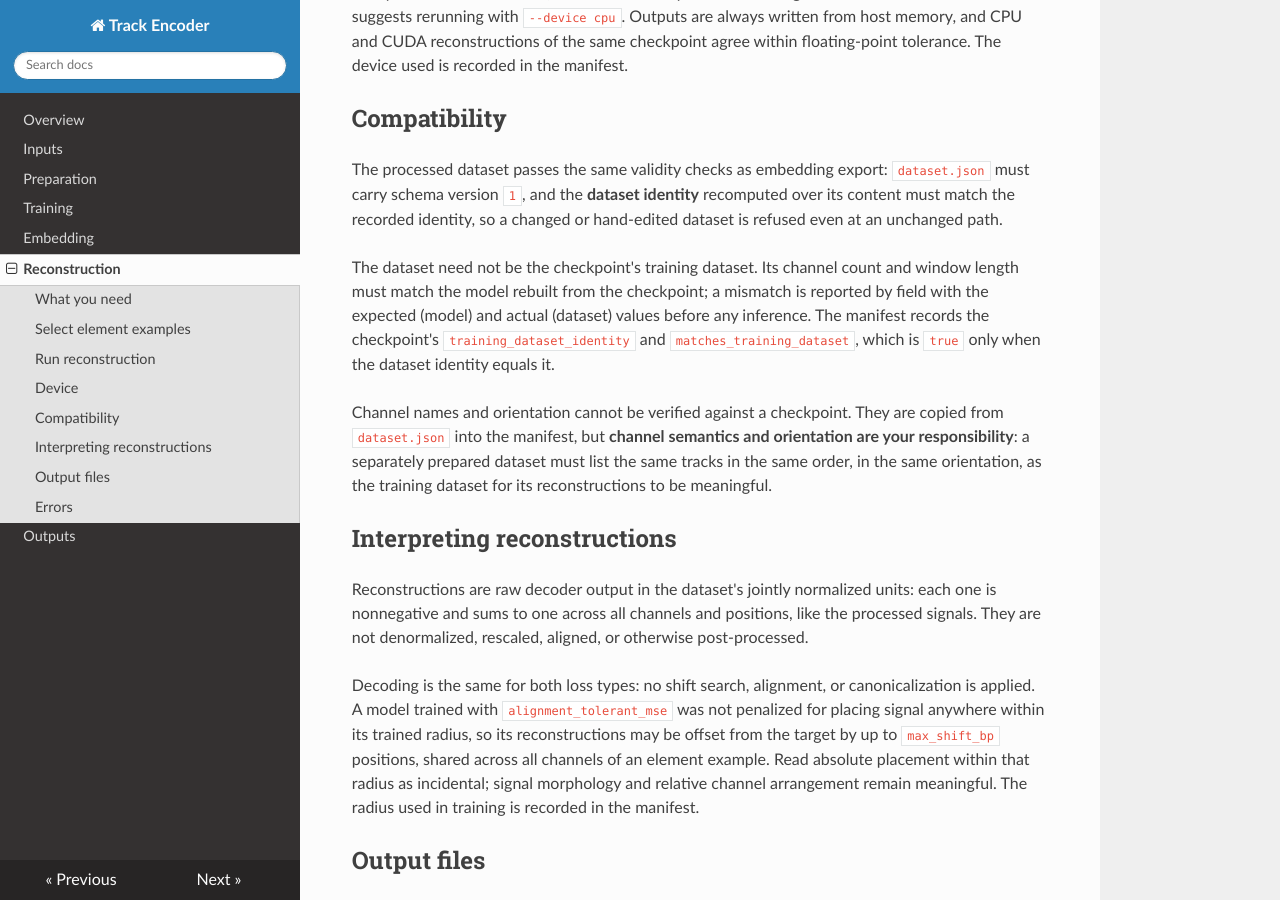
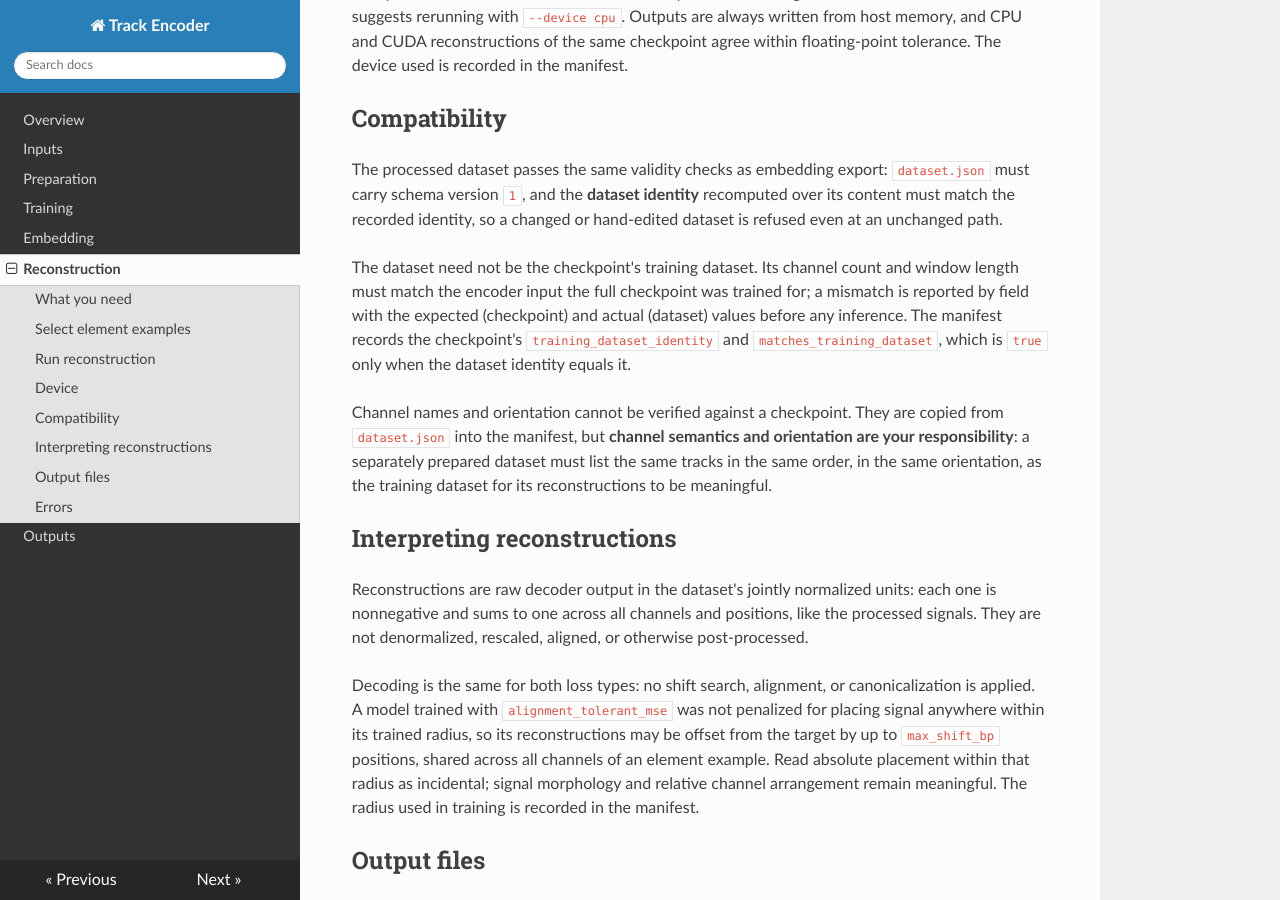
Before and after one commit to DignoMor/xp-track-encoder-doc, an MkDocs documentation site: the page built from docs/reconstruction.md, in a window 1280 px wide and 900 px high, scrolled down 2092 px. Built offline with MkDocs 1.6.1, drawn with Linux system fonts in a browser that asks for light colours; nearby versions of some CDN libraries; some of the changed text lies outside the part shown.

Commit message:
Match the reconstruction error table to the command's actual output
The fit error no longer says "checkpoint model", and the table omitted
the unsupported dataset schema version error and the two new checkpoint
rejections (an mse radius, state that does not fit the architecture).
Describe fit against the full checkpoint rather than a model.

Co-Authored-By: Claude Opus 5.5 <noreply@anthropic.com>

```diff
--- a/docs/reconstruction.md
+++ b/docs/reconstruction.md
@@ -25,7 +25,7 @@ directory. Held-out scores remain the ones training recorded in
   document, or training dataset path is needed.
 - **A processed dataset directory** holding `dataset.json`, `signals.npy`,
   the region table, and `split.npy`. It may be the checkpoint's training
-  dataset or a separately prepared dataset that fits the model (see
+  dataset or a separately prepared dataset that fits the checkpoint (see
   [Compatibility](#compatibility)).
 - **A boolean mask** selecting the element examples to reconstruct (see
   [Select element examples](#select-element-examples)).
@@ -104,9 +104,9 @@ recomputed over its content must match the recorded identity, so a changed or
 hand-edited dataset is refused even at an unchanged path.
 
 The dataset need not be the checkpoint's training dataset. Its channel count
-and window length must match the model rebuilt from the checkpoint; a mismatch
-is reported by field with the expected (model) and actual (dataset) values
-before any inference. The manifest records the checkpoint's
+and window length must match the encoder input the full checkpoint was trained
+for; a mismatch is reported by field with the expected (checkpoint) and actual
+(dataset) values before any inference. The manifest records the checkpoint's
 `training_dataset_identity` and `matches_training_dataset`, which is `true`
 only when the dataset identity equals it.
 
@@ -228,6 +228,7 @@ output destination, dataset, mask, device, checkpoint, then fit.
 | Problem | Field | Message begins with |
 | --- | --- | --- |
 | Nonempty output destination | `output_dir` | `Output directory is not empty` |
+| Dataset schema version is not `1` | `schema_version` | `1 was expected` |
 | Dataset content changed since preparation | `identity` | `Dataset content identity mismatch` |
 | Mask dtype is not `bool` | `mask` | `Mask must have NumPy bool dtype` |
 | Mask shape or length does not fit the dataset | `mask` | `Mask shape ... does not match dataset rows` |
@@ -241,9 +242,11 @@ output destination, dataset, mask, device, checkpoint, then fit.
 | Checkpoint file does not exist | `checkpoint` | `Full checkpoint file not found` |
 | File is not a checkpoint written by `train` | `checkpoint` | `Not a full checkpoint written by train` |
 | Checkpoint predates the current contract | first missing field, such as `objective.loss.type` | `Checkpoint is missing current-contract content` |
+| `mse` checkpoint carries an alignment radius | `objective.loss.max_shift_bp` | `Checkpoint loss settings are not current-contract: mse takes no max_shift_bp` |
+| Saved state does not fit the checkpoint's resolved architecture | `encoder_state` or `objective_state` | `Saved state does not fit the checkpoint's resolved architecture` |
 | Objective type unknown | `objective.type` | `Unsupported objective type` |
 | Objective cannot reconstruct | `objective.type` | `Objective type ... does not support reconstruction` |
-| Channel count or window length mismatch | `num_channels` or `window_length` | `Dataset num_channels does not match checkpoint model: expected 2, got 3` (expected is the model's value, got is the dataset's) |
+| Channel count or window length mismatch | `num_channels` or `window_length` | `Dataset num_channels does not match the full checkpoint: expected 2, got 3` (expected is the checkpoint's value, got is the dataset's) |
 
 The three encoder-artifact and directory errors all explain that encoder
 artifacts carry no decoder and ask for a full checkpoint file written by
```
